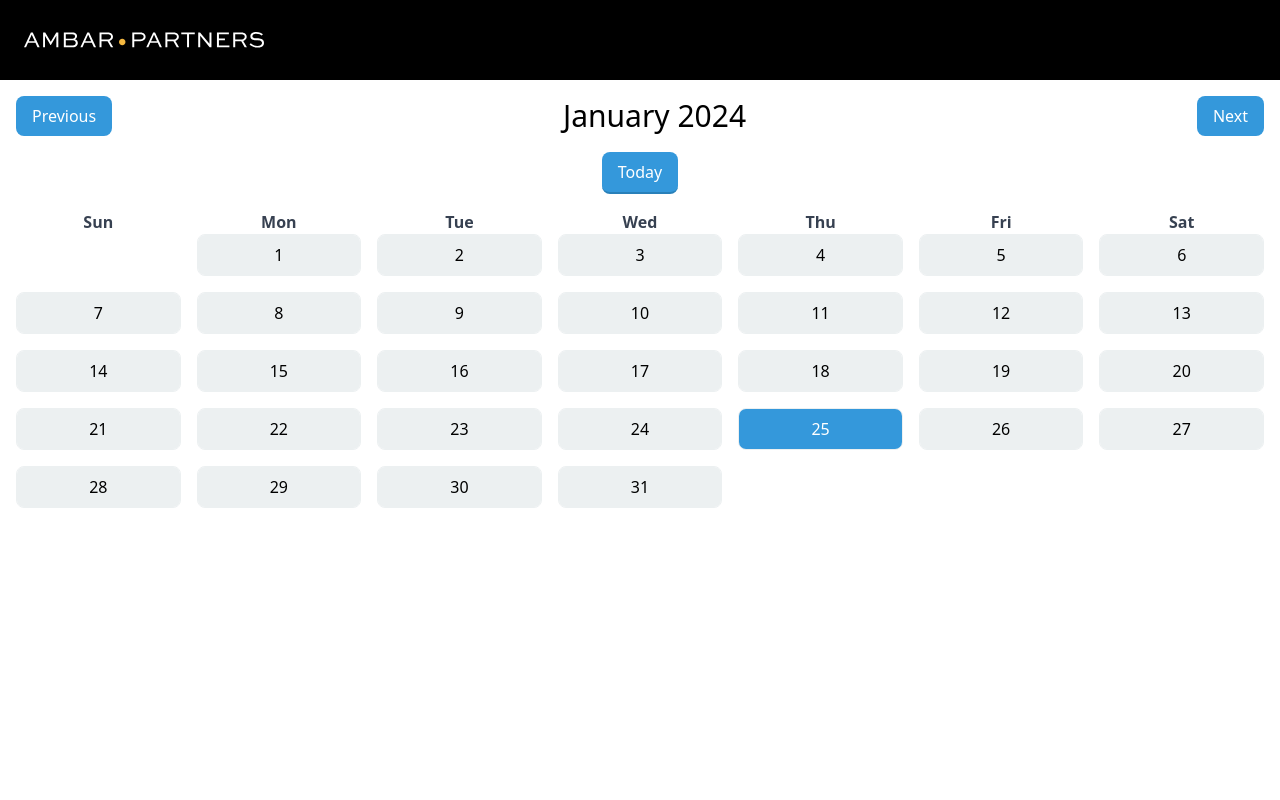
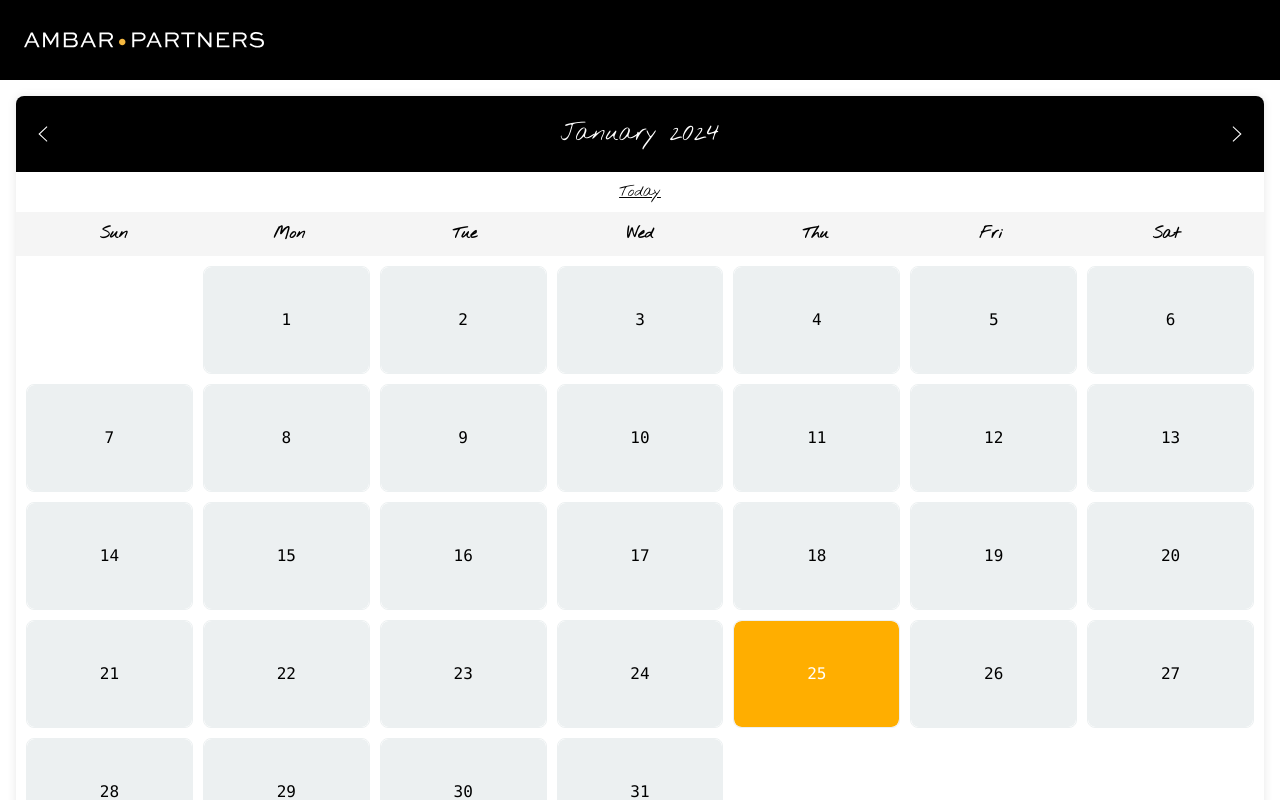
Before and after one commit to masedri/tech-interview-ambarpartners, a Vue app: page /event-calendar in a window 1280 px wide. Built offline with nearby package versions, Linux system fonts and the light colour scheme.

Commit message:
feat: add styles to Calendar

```diff
--- a/src/assets/main.css
+++ b/src/assets/main.css
@@ -5,6 +5,7 @@
 
 :root {
   --color-secondary: #ffae00;
+  --color-primary: #000000;
 }
 
 ::-webkit-scrollbar {
--- a/src/views/EventCalendarView.vue
+++ b/src/views/EventCalendarView.vue
@@ -1,38 +1,41 @@
 <template>
   <MainLayout>
-    <div class="flex flex-col items-center">
-      <div class="w-full flex space-x-2 items-center justify-between mb-4">
+    <div class="calendar-container">
+      <div class="header">
         <button
-          class="button"
+          class="rotate-90"
           @click="shiftMonth('-1')"
         >
-          Previous
+          <Down></Down>
         </button>
-        <span class="text-3xl">{{ viewDate.format('MMMM YYYY') }}</span>
+        <div class="flex gap-3 items-center">
+          <span class="month font-nothing">{{ viewDate.format('MMMM YYYY') }}</span>
+        </div>
         <button
-          class="button"
+          class="-rotate-90"
           @click="shiftMonth('1')"
         >
-          Next
+          <Down></Down>
         </button>
       </div>
+      <div class="flex items-center w-full justify-center">
         <button
-        class="today-button mb-4"
-        @click="reset()"
+          class="today-button underline"
+          @click="reset"
         >
           Today
         </button>
       </div>
-    <div class="grid grid-cols-7 gap-4">
+      <div class="days-header font-nothing">
         <div
-        v-for="(weekDay, index) in weekDays"
+          v-for="(day, index) in weekDays"
           :key="index"
-        class="text-center font-bold text-gray-700"
+          class="day-header"
         >
-        {{ weekDay }}
+          {{ day }}
         </div>
       </div>
-    <div class="grid grid-cols-7 gap-4">
+      <div class="days-grid font-mono">
         <div
           v-for="(day, index) in daystoPrepend"
           :key="`empty-${index}`"
@@ -44,6 +47,7 @@
           class="day-container"
         >
           <div
+            class="xl:!p-10"
             :class="['day', { today: day.isToday() }]"
             @click="showAddEventModal(day)"
           >
@@ -54,12 +58,14 @@
             :key="event.id"
             class="event-info"
           >
+            <div class="w-full bg-blue-400 text-white flex px-4 p-2 justify-around items-center">
               {{ event.type }}
-          <button @click="deleteEvent(event.id)">Eliminar</button>
+              <button @click="deleteEvent(event.id)">delete</button>
             </div>
           </div>
         </div>
-
+      </div>
+    </div>
     <teleport to="body">
       <div
         v-if="showModal"
@@ -93,6 +99,7 @@ import dayjs, { Dayjs } from 'dayjs'
 import isToday from 'dayjs/plugin/isToday'
 import { computed, ref, type Ref } from 'vue'
 
+import Down from '@/assets/icons/down.svg'
 import MainLayout from '@/layouts/MainLayout.vue'
 
 type EventType = 'concert' | 'meetup' | 'cinema' | 'other'
@@ -180,6 +187,56 @@ const deleteEvent = (eventId: string) => {
 </script>
 
 <style scoped>
+/* Estilos específicos de Google Calendar */
+.calendar-container {
+  width: 100%;
+  margin: auto;
+  background-color: #fff;
+  border-radius: 8px;
+  box-shadow: 0 0 10px rgba(0, 0, 0, 0.1);
+}
+
+.header {
+  display: flex;
+  justify-content: space-between;
+  align-items: center;
+  padding: 20px;
+  background-color: var(--color-primary);
+  color: #fff;
+  border-radius: 8px 8px 0 0;
+}
+
+.month {
+  font-size: 1.5rem;
+}
+
+.days-header {
+  display: grid;
+  grid-template-columns: repeat(7, 1fr);
+  text-align: center;
+  background-color: #f5f5f5;
+  padding: 10px;
+}
+
+.day-header {
+  font-weight: bold;
+}
+
+.days-grid {
+  display: grid;
+  grid-template-columns: repeat(7, 1fr);
+  gap: 10px;
+  padding: 10px;
+}
+
+.event-info {
+  position: absolute;
+  bottom: 0px;
+  left: 0;
+  right: 0;
+}
+
+/* Resto de los estilos se mantienen sin cambios */
 .modal {
   position: fixed;
   top: 0;
@@ -199,23 +256,14 @@ const deleteEvent = (eventId: string) => {
   box-shadow: 0 0 10px rgba(0, 0, 0, 0.1);
 }
 
-.button {
-  background-color: #3498db;
-  color: #fff;
+.today-button {
+  background-color: #fff;
+  color: black;
   border: none;
   border-radius: 0.5rem;
-  padding: 0.5rem 1rem;
+  padding: 0.5rem 0.5rem;
   cursor: pointer;
-}
-
-.today-button {
-  background-color: #3498db;
-  color: #fff;
-  border: none;
-  border-bottom: 2px solid #2980b9;
-  border-radius: 0.5rem;
-  padding: 0.5rem 1rem;
-  cursor: pointer;
+  font-family: 'Nothing You Could Do';
 }
 
 .grid {
@@ -234,6 +282,13 @@ const deleteEvent = (eventId: string) => {
   border: 1px solid #ecf0f1;
   border-radius: 0.5rem;
   overflow: hidden;
+  position: relative;
+  &:hover {
+    cursor: pointer;
+    transition: all 0.3s ease;
+    transform: scale(105%);
+    border: solid 1px var(--color-primary);
+  }
 }
 
 .day {
@@ -241,15 +296,12 @@ const deleteEvent = (eventId: string) => {
   padding: 0.5rem;
   background-color: #ecf0f1;
   transition: background-color 0.3s ease;
+  border: solid 1px transparent;
+  border-radius: 8px;
 }
 
 .today {
-  background-color: #3498db;
+  background-color: var(--color-secondary);
   color: #fff;
 }
-
-.event-info {
-  padding: 0.5rem;
-  background-color: #e74c3c;
-}
 </style>
--- a/tailwind.config.js
+++ b/tailwind.config.js
@@ -4,8 +4,8 @@ module.exports = {
   theme: {
     extend: {
       colors: {
-        primary: '#000000',
-        secondary: '#FFAE00',
+        primary: 'var(--color-primary)',
+        secondary: 'var(--color-secondary)',
       },
       fontFamily: {
         nothing: ['Nothing You Could Do'],
```
Lines whose indentation alone changed are shown as unchanged.
